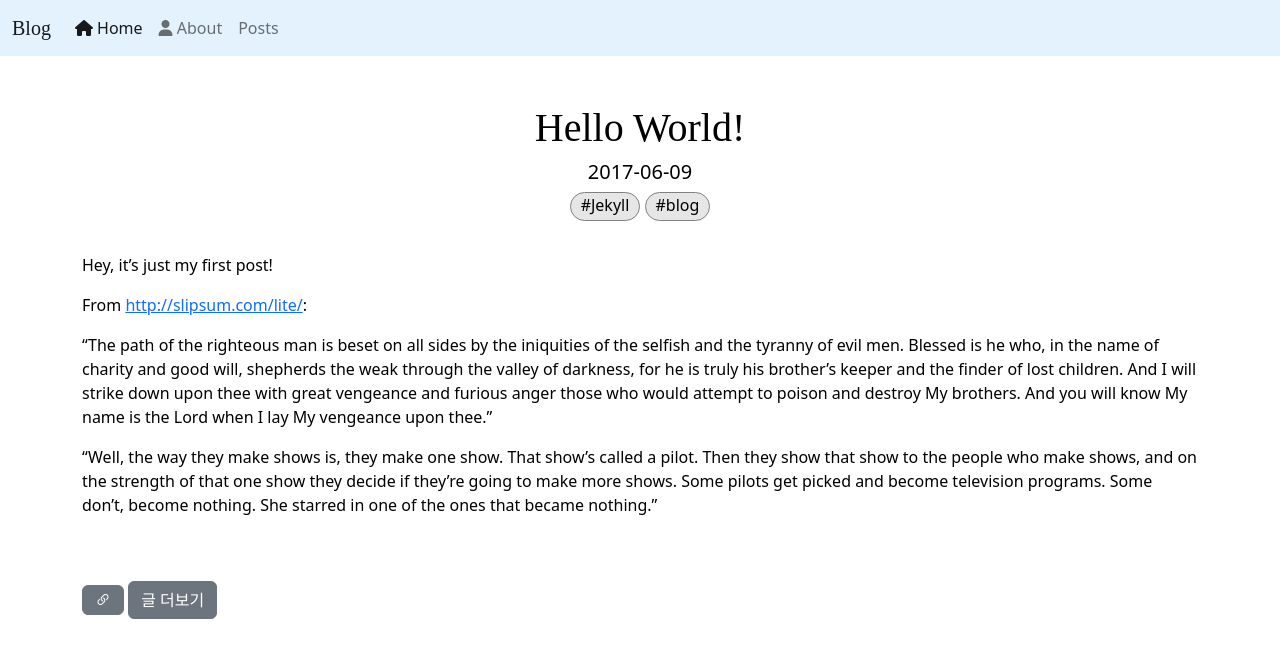
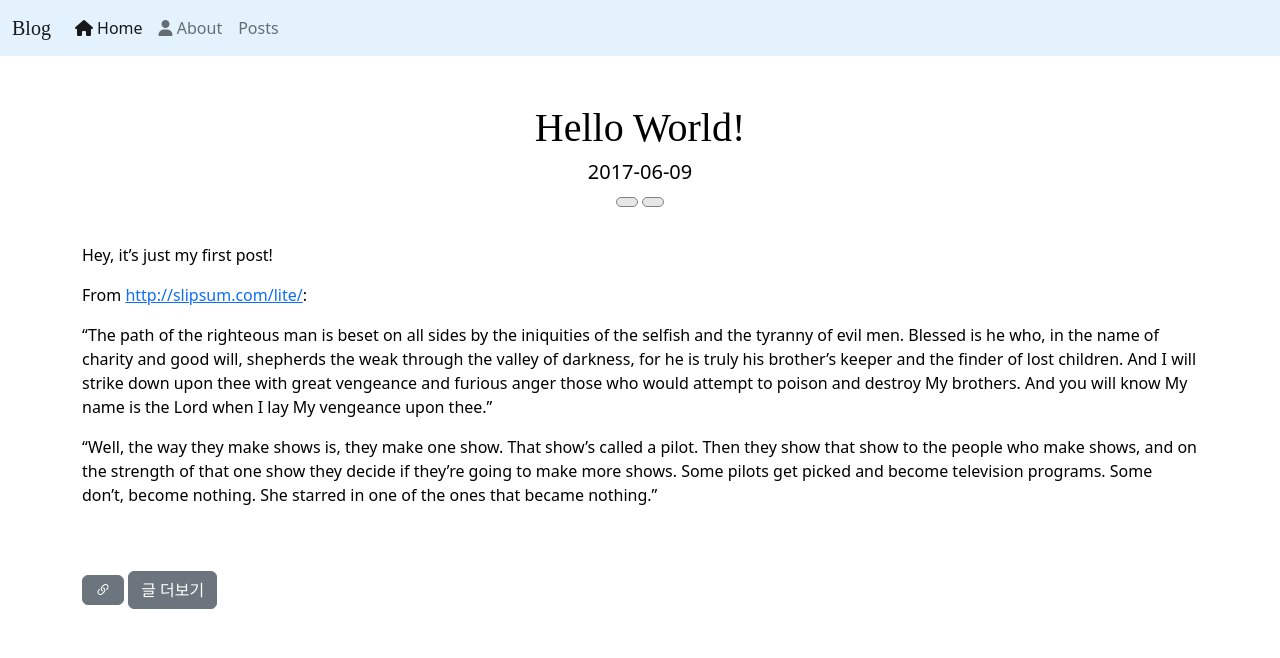
Before and after one commit to happydm09/B, a Jekyll site: the page built from _posts/2017-06-09-first-post.md, in a window 1280 px wide. Shown: the top 658 px of the page. Built offline with Jekyll 4.4.1, drawn with Linux system fonts in a browser that asks for light colours; nearby versions of some CDN libraries; some web fonts are replaced; comment, search, counter and statistics services are not loaded.

Commit message:
Update post.html

```diff
--- a/_layouts/post.html
+++ b/_layouts/post.html
@@ -10,7 +10,7 @@
     <h6>
           {% if page.tags %}
             {% for tag in page.tags %}
-              <span class="tag">#{{ tag }}</span>
+              <span class="tag">{{ site.data.data[tag] }}</span>
             {% endfor %}
           {% endif %}</h6>
   </div>
```
